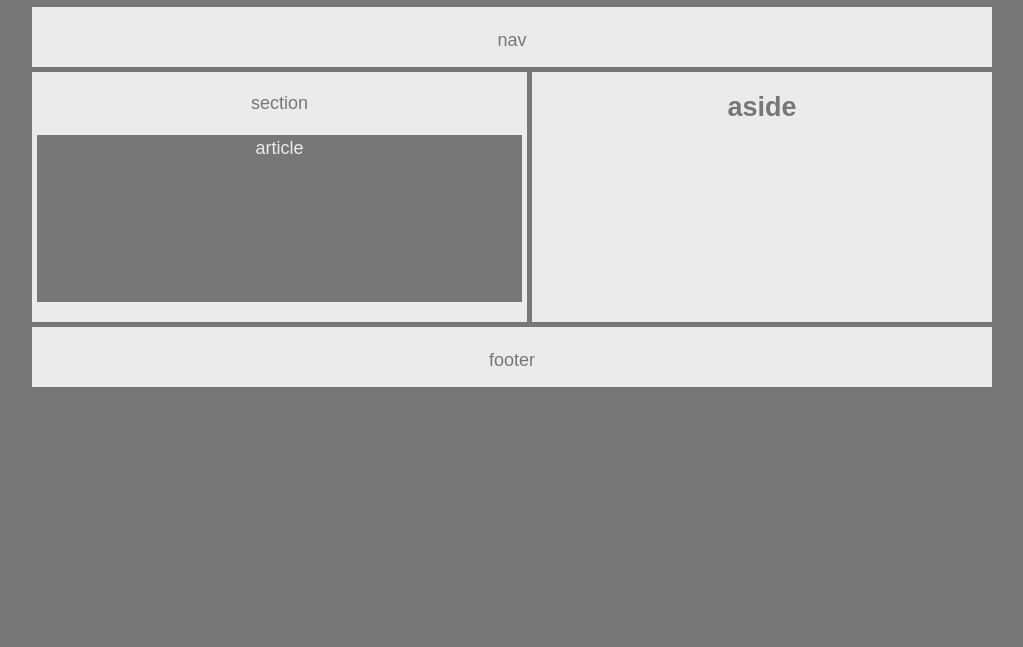
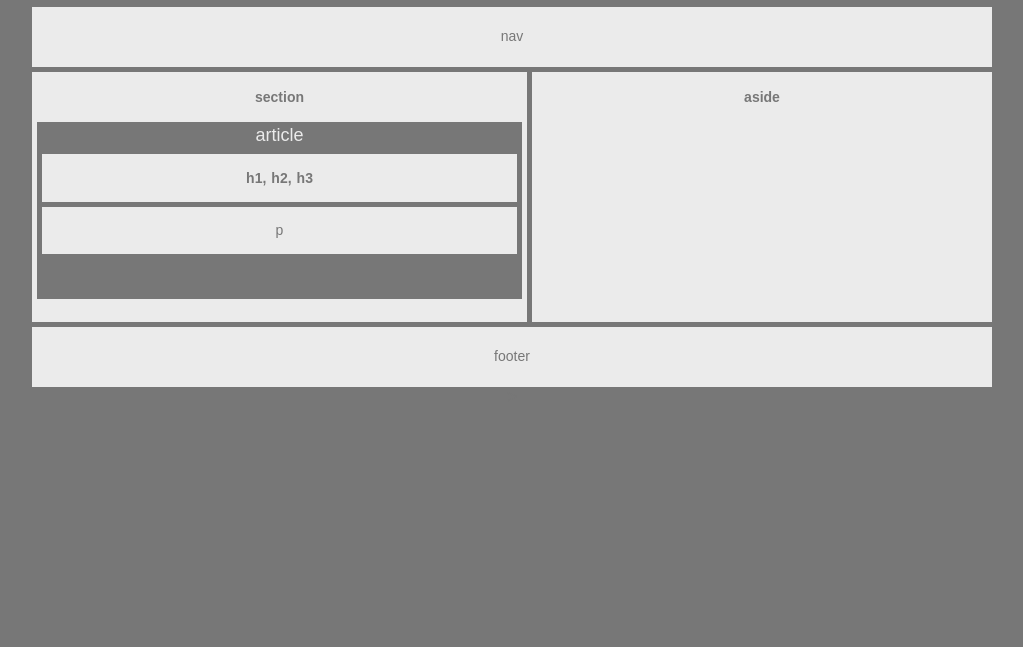
Before and after one commit to gfellouris/HW-Wireframe, a plain HTML site: page index.html in a window 1280 px wide. Shown: the part 153-800 px from the top of the page, without its empty margins (128-1151 px from the left). Drawn offline with Linux system fonts and the light colour scheme.

Commit message:
99% complete - I hope!

```diff
--- a/index.html
+++ b/index.html
@@ -27,9 +27,15 @@
 
         <div class="clearfix">
             <section>
-                <p>section</p>
+                <h1>section</h1>
                 <article>
                     article
+                    <div class="headerDiv">
+                        <h1 class="headerClass">h1,</h1>
+                        <h2 class="headerClass">h2,</h2>
+                        <h3 class="headerClass">h3</h3>
+                    </div>
+                    <p class="pDiv">p</p>
                 </article>
             </section>
 
--- a/style.css
+++ b/style.css
@@ -58,10 +58,26 @@ footer {
   text-align: center;
 }
 
+.headerDiv, .pDiv {
+  padding: 10px;
+  margin: 5px;
+  background: #ebebeb;
+}
+
+.headerClass {
+  display: inline;
+  font-size: 14px;
+  font-weight: bold;
+  background: #ebebeb;
+}
+
 h1,
+h2,
+h3,
 p {
   color: #777;
   background: #ebebeb;
+  font-size: 14px;
 }
 
 section {
@@ -74,7 +90,7 @@ section {
 article {
   color: #ebebeb;
   margin: 5px;
-  padding-bottom: 140px;
+  padding-bottom: 40px;
   background: #777;
 }
 
```
